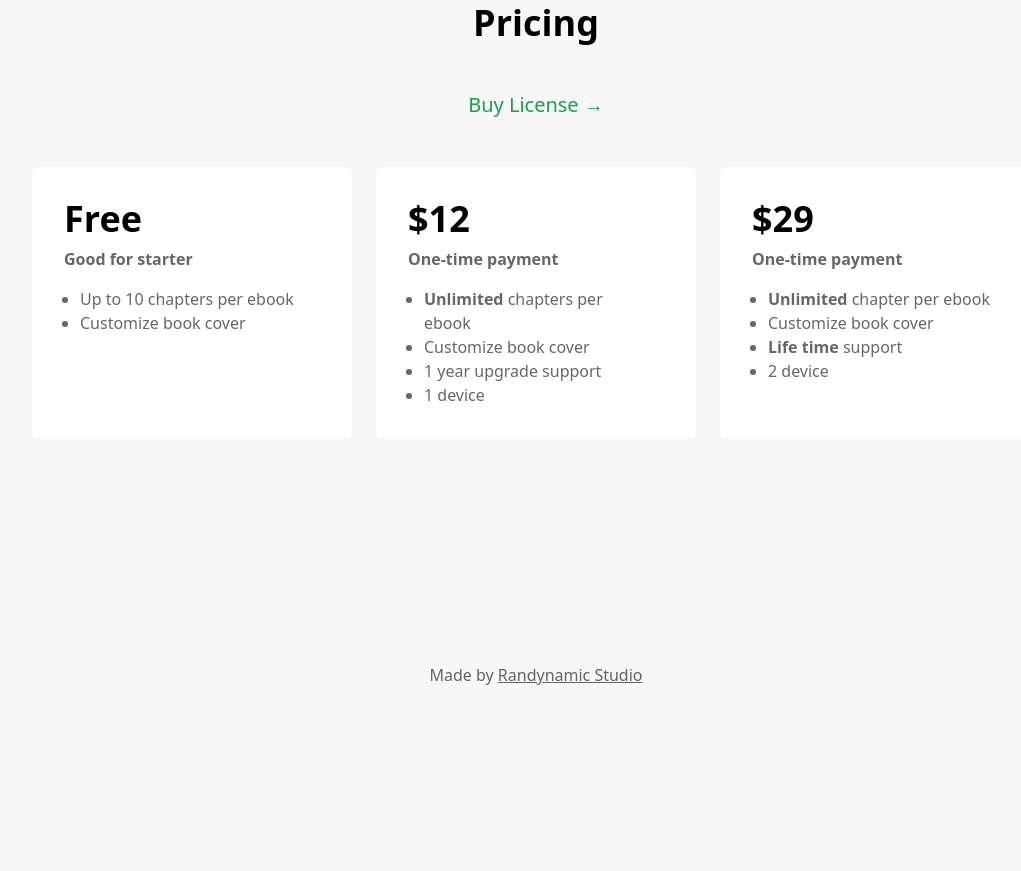
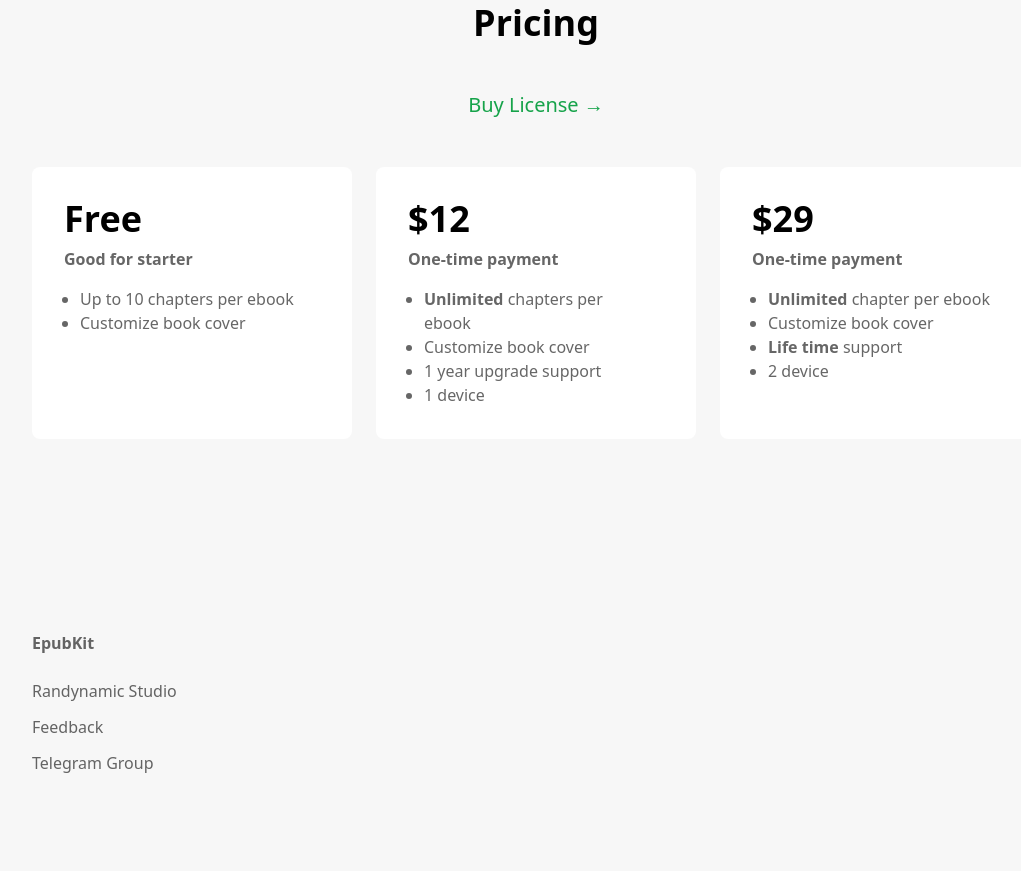
Before and after one commit to epubkit/homepage, an Astro site: page / in a window 1280 px wide. Shown: the part 1937-2808 px from the top of the page, without its empty margins (104-1125 px from the left). Before the commit the page ends 2752 px from the top, so only its background shows below. Built offline with nearby package versions, Linux system fonts and the light colour scheme; Astro itself is replaced by a stand-in of ours.

Commit message:
add resouce link

```diff
--- a/src/pages/index.astro
+++ b/src/pages/index.astro
@@ -70,7 +70,14 @@ const downloads = {
       <h3 class="font-black text-center text-4xl mt-12">Features</h3>
 
       <div class="bg-white rounded-lg p-8">
-        <video class="rounded-lg" playsinline autoplay loop muted preload="auto"  src="/videos/multi-page.mp4"></video>
+        <video
+          class="rounded-lg"
+          playsinline
+          autoplay
+          loop
+          muted
+          preload="auto"
+          src="/videos/multi-page.mp4"></video>
       </div>
 
       <div class="grid lg:grid-cols-3 gap-6">
@@ -142,7 +149,26 @@ const downloads = {
       </div>
     </div>
   </section>
-  <footer class="my-32 text-center text-black/60">
-    Made by <a class="underline" href="https://randynamic.org">Randynamic Studio</a>
+  <footer class="p-6 md:p-24 max-w-[1200px] mx-auto text-black/60">
+    <div class="mb-6">
+      <strong>EpubKit</strong>
+    </div>
+    <div class="grid md:grid-cols-3">
+      <div class="space-y-3">
+        <div>
+          <a class="" target="_blank" href="https://randynamic.org"
+            >Randynamic Studio</a
+          >
+        </div>
+        <div>
+          <a target="_blank" href="https://tally.so/r/3jBb56">Feedback</a>
+        </div>
+        <div>
+          <a target="_blank" href="https://t.me/+DBzD7rAdsUI0OWQ1"
+            >Telegram Group</a
+          >
+        </div>
+      </div>
+    </div>
   </footer>
 </Main>
```
